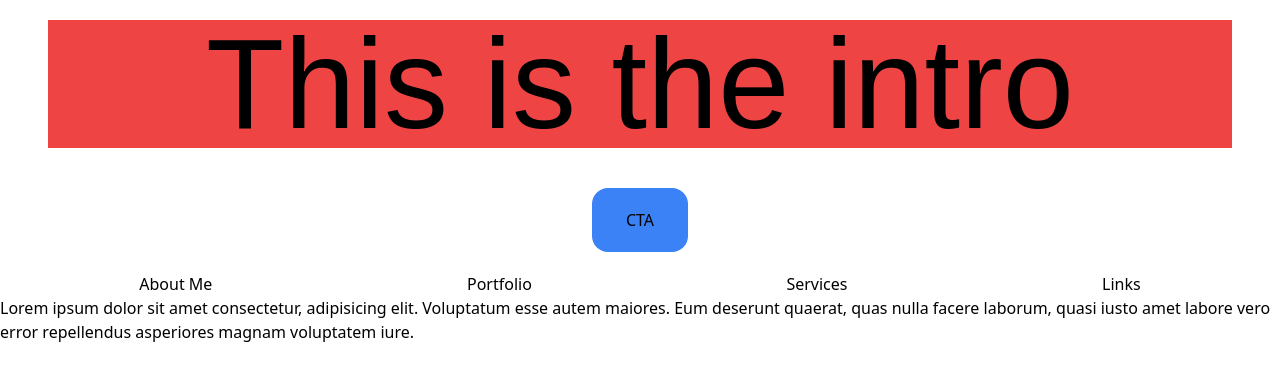
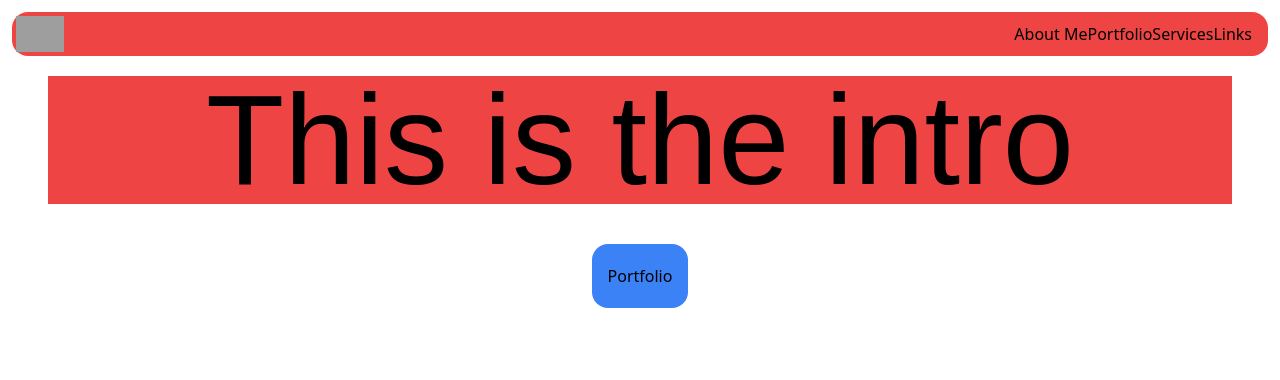
Before and after one commit to JobaAdewumi/portfolio-v2, a SvelteKit app: page / in a window 1280 px wide. Shown: the top 380 px of the page. Built offline with nearby package versions, Linux system fonts and the light colour scheme; grey boxes are pictures that could not be loaded.

Commit message:
Added navbar skelenton

```diff
--- a/src/app.css
+++ b/src/app.css
@@ -6,12 +6,12 @@
 	font-family: 'ProductSans';
 	font-style: normal;
 	font-weight: 400;
-	src: url('/fonts/Product-Sans-Regular.ttf') format('ttf');
+	src: url('src/lib/assets/fonts/Product-Sans-Regular.ttf') format('ttf');
 }
 
 @font-face {
 	font-family: 'PT';
 	font-style: normal;
 	font-weight: 400;
-	src: url('/fonts/PTSans-Regular.ttf') format('ttf');
+	src: url('src/lib/assets/fonts/PTSans-Regular.ttf') format('ttf');
 }
--- /dev/null
+++ b/src/lib/components/navbar.svelte
@@ -0,0 +1,11 @@
+<nav class="mx-3 my-3 flex justify-between rounded-2xl bg-red-500 px-1 py-1">
+	<div><div class="max-w-12"><img src="src/lib/assets/images/logo-white.png" alt="" /></div></div>
+	<div class="flex content-center">
+		<div class="mx-3 flex flex-wrap items-center justify-around">
+			<span> About Me </span>
+			<span> Portfolio </span>
+			<span> Services </span>
+			<span> Links </span>
+		</div>
+	</div>
+</nav>
--- a/src/routes/+page.svelte
+++ b/src/routes/+page.svelte
@@ -1,5 +1,8 @@
 <script lang="ts">
+	import Navbar from '../lib/components/navbar.svelte';
 </script>
+
+<Navbar />
 
 <section class="mx-7 mb-3 mt-5 md:mx-12">
 	<div>
@@ -17,11 +20,11 @@
 		</div>
 	</div>
 	<div class="mb-5 mt-7 flex items-center justify-center">
-		<button class="h-16 w-24 rounded-2xl bg-blue-500 px-3 py-3" type="button">CTA</button>
+		<button class="h-16 w-24 rounded-2xl bg-blue-500 px-3 py-3" type="button">Portfolio</button>
 	</div>
 </section>
 
-<section>
+<!-- <section>
 	<div class="mx-3 flex justify-around">
 		<span> About Me </span>
 		<span> Portfolio </span>
@@ -36,4 +39,4 @@
 			asperiores magnam voluptatem iure.
 		</p>
 	</div>
-</section>
+</section> -->
```
Also changed, not shown: src/lib/assets/images/logo-white.png (added).
